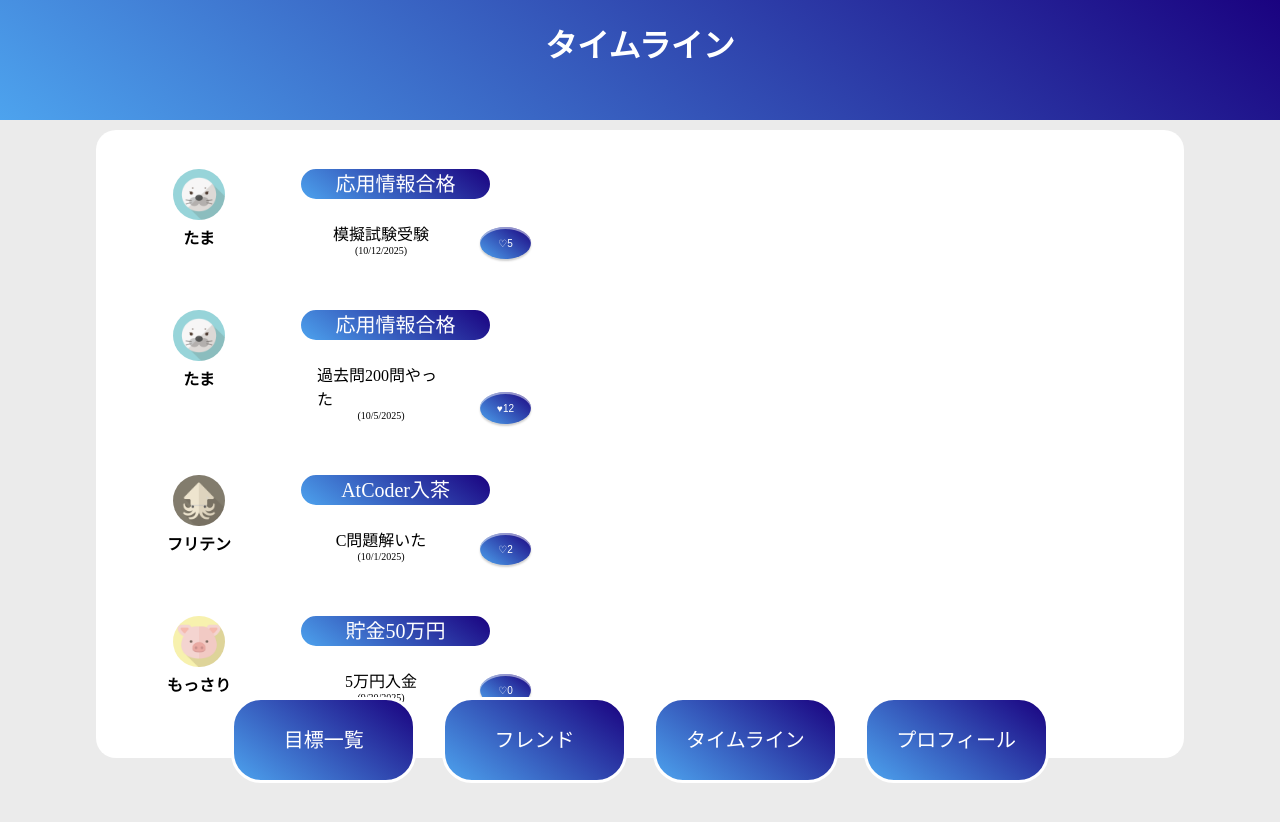
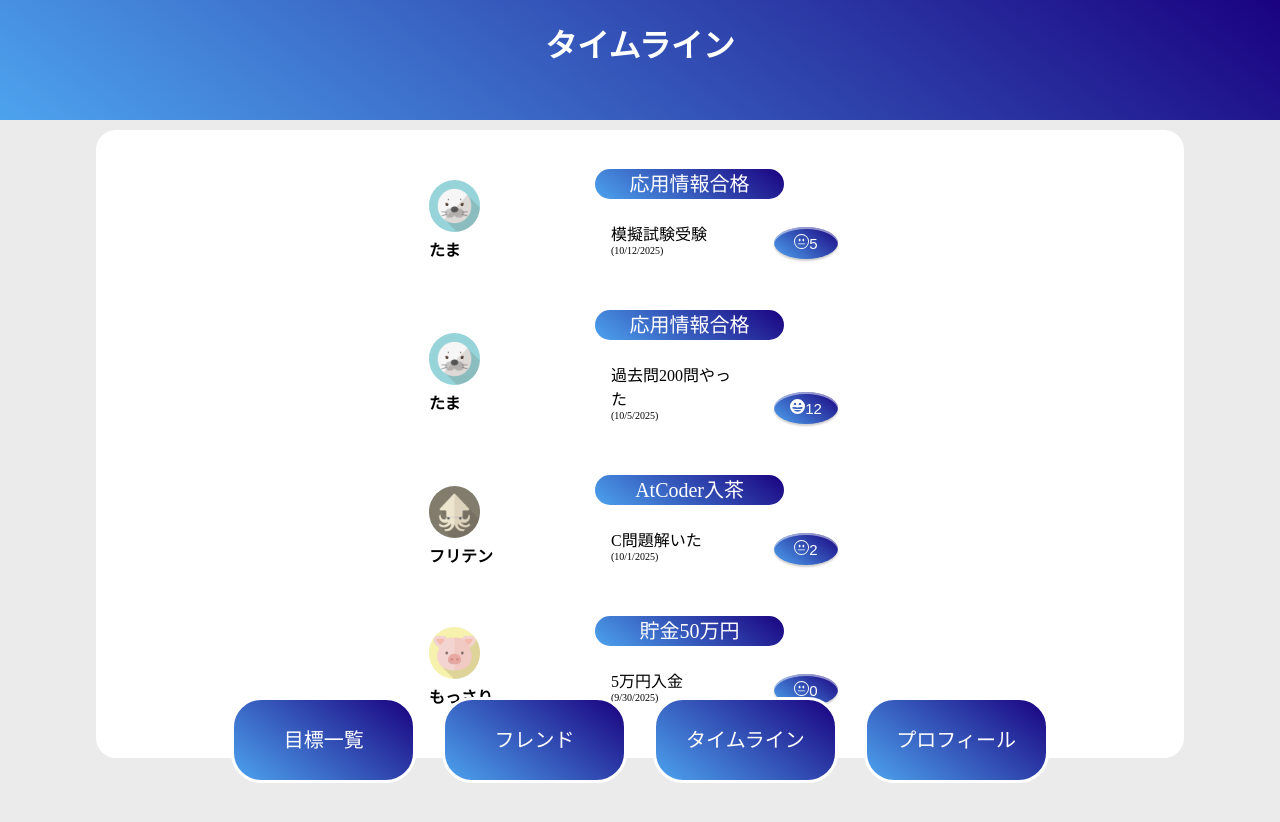
Before and after one commit to AkatukiSora/p-log, a React (Vite) app in the folder react/: page /p-log/timeLine in a window 1280 px wide. Shown: the top 822 px of the page. Built offline with nearby package versions, Linux system fonts and the light colour scheme.

Commit message:
デザインを調整

```diff
--- a/react/package.json
+++ b/react/package.json
@@ -13,6 +13,7 @@
   "dependencies": {
     "react": "^19.0.0",
     "react-dom": "^19.0.0",
+    "react-icons": "^5.5.0",
     "react-router-dom": "^7.10.1"
   },
   "devDependencies": {
--- a/react/src/index.css
+++ b/react/src/index.css
@@ -42,6 +42,10 @@ h1{
   top: 190px;
 }
 
+.addPostMain{
+  padding-bottom: 200px;
+}
+
 footer{
   width: 100%;
   margin: 0 auto;
--- a/react/src/pages/AddPost/AddPost.jsx
+++ b/react/src/pages/AddPost/AddPost.jsx
@@ -71,7 +71,10 @@ export default function AddPost() {
   const [postImageUrl,setImageUrl]=useState("");
 
   const addProgress=(e)=>{
-
+    if(postContent === "" || postPercent === ""){
+      alert("新しい進捗を入力してください")
+      return
+    }
     e.preventDefault();
     const newProgress={
       title:postContent,
@@ -109,7 +112,7 @@ export default function AddPost() {
         <header className="header">
             <h1>進捗の投稿</h1>
         </header>
-        <main className="main">
+        <main className="main addPostMain">
           <div>
               <div className={styles.post}>
                 {initGoals.map((goal)=>{
@@ -127,9 +130,9 @@ export default function AddPost() {
               </div>
           </div>
                       {selectedGoalId !== null && selectedGoal && (
-          <div>
-            <h2 className={styles.option}>{selectedGoal.title}</h2>
+          <div className={styles.test}>
               <div>
+                <h2 className={styles.option}>{selectedGoal.title}</h2>
                 <p>投稿文</p>
                 <form onSubmit={addProgress}>
                   <input
@@ -139,18 +142,18 @@ export default function AddPost() {
                   />
                   <p>進捗率</p>
                   <input
-                    type="number"
+                    type="range"
                     min="0"
                     max="100"
                     value={postPercent}
                     onChange={(e) => setPostPercent(e.target.value)}
-                  /><span>%</span><br />
+                  /><span>{postPercent}%</span><br />
                   <input
                     type="file"
                     accept="image/*"
                     onChange={(e) => setImageUrl(e.target.files[0] ? e.target.files[0].name : "")}
                   />
-                  <button>投稿</button>
+                  <button className={styles.button}>投稿</button>
                 </form>
               </div>
           </div>
--- a/react/src/pages/AddPost/AddPost.module.css
+++ b/react/src/pages/AddPost/AddPost.module.css
@@ -1,15 +1,16 @@
 .option{
+    width: 12vw;
+    line-height: 20px;
+    margin: 0 auto;
+    padding: 5px;
+    background-image: linear-gradient(37deg, rgb(77, 163, 238), rgba(26, 2, 128, 1));
+    font-size: 15px;
+    color: white;
     justify-content: center;
     align-items: center;
-    padding: 5px;
-    font-size: 15px;
-    width: 12vw;
-    line-height: 20px;
     text-align: center;
     border-radius: 30px;
     transition: 0.5s;
-    background-image: linear-gradient(37deg, rgb(77, 163, 238), rgba(26, 2, 128, 1));
-    color: white;
 }
 
 .option:hover{
@@ -17,22 +18,13 @@
     line-height: 35px;
 }
 
-li{
-    font-size: 15px;
-    width: 14vw;
-    line-height: 20px;
-    text-align: center;
-    border: 3px solid #FFF;
-    border-radius: 30px;
-    transition: 0.5s;
-}
 
 small{
     font-size: 10px;
 }
 
 
-button {
+.button {
     border-radius: 50%;
     border: none;
     background-image: linear-gradient(37deg, rgb(77, 163, 238), rgba(26, 2, 128, 1));
@@ -44,12 +36,19 @@ button {
     align-self: flex-end;
     color:white;
     font-size: 10px;
+    transition: 0.5s;
+}
+.button:hover{
+    width: 4.5vw;
+    height: 3vw;
 }
 
 .post{
+    height: 100px;
     display: flex;
-    gap: 2rem;
-    padding: 1rem;
+    justify-content: center;
+    align-items: center;
+    gap: 50px;
 }
 
 .post > :first-child {
@@ -60,5 +59,15 @@ button {
   flex-direction: column;
   align-items: center;
   justify-content: center;
-  align-self: flex-start;
+
 }
+
+.test{
+    position: relative;
+    top:100px;
+    height: 100px;
+    display: flex;
+    justify-content: center;
+    align-items: center;
+    gap: 2%;
+}
--- a/react/src/pages/myGoalsList/MyGoalsList.jsx
+++ b/react/src/pages/myGoalsList/MyGoalsList.jsx
@@ -63,6 +63,7 @@ const MyGoalsList = () => {
         <ButtonTopMyOption />
       </header>
       <main className="main myMain">
+        <div className={styles.default}>
           <div>
             {goals.map((goal)=>{
               return(
@@ -74,13 +75,14 @@ const MyGoalsList = () => {
                             </span>
                               <ul>
                                 {goal.progress.map((pro) => (
-                              <li key={pro.date}>{pro.title} <small>({new Date(pro.date).toLocaleDateString()})</small></li>
+                                  <li className={styles.list} key={pro.date}>{pro.title} <small>({new Date(pro.date).toLocaleDateString()})</small></li>
                                 ))}
                               </ul>
 
                         </div>
                     )
                   })}
+              </div>
         </div>
       </main>
       <footer>
--- a/react/src/pages/myGoalsList/MyGoalsList.module.css
+++ b/react/src/pages/myGoalsList/MyGoalsList.module.css
@@ -3,7 +3,7 @@
     font-size: 20px;
     width: 14vw;
     line-height: 20px;
-    text-align: center;
+    text-align: left;
     border-radius: 30px;
     transition: 0.5s;
     background-image: linear-gradient(37deg, rgb(77, 163, 238), rgba(26, 2, 128, 1));
@@ -15,16 +15,18 @@
     line-height: 35px;
 }
 
-li{
-    font-size: 15px;
-    width: 14vw;
-    line-height: 20px;
-    text-align: center;
-    border: 3px solid #FFF;
-    border-radius: 30px;
-    transition: 0.5s;
-}
 
 small{
     font-size: 10px;
 }
+
+.default{
+    display: flex;
+    flex-direction: column;
+    align-items: center;
+}
+
+
+.list{
+    text-align: left;
+}
--- a/react/src/pages/timeLine/TimeLine.jsx
+++ b/react/src/pages/timeLine/TimeLine.jsx
@@ -1,6 +1,8 @@
 import ButtonBottomOption from "../../components//button/buttonBottomOption/ButtonBottomOption.jsx"
 import { useState } from "react"
 import styles from "./TimeLine.module.css"
+import {BsEmojiNeutral} from "react-icons/bs"
+import { BsEmojiGrinFill } from "react-icons/bs";
 export default function TimeLine() {
   const postsList = [
     {
@@ -74,7 +76,7 @@ export default function TimeLine() {
         <h1>タイムライン</h1>
       </header>
       <main className="main">
-        <div>
+        <div className={styles.default}>
           {postsList.map((post)=>{
             const user = users[post.userId];
             const Liked = userLiked[post.id]
@@ -87,11 +89,12 @@ export default function TimeLine() {
                   <div>
                     <div className={styles.option}>{post.title}</div>
                   <div className={styles.post}>
-                    <div>{post.content}<small>({new Date(post.date).toLocaleDateString()})</small></div>
+                    <div className={styles.p}>{post.content}<small>({new Date(post.date).toLocaleDateString()})</small></div>
                     <button
                       onClick={() => handleLikeToggle(post.id)}
+                      className={styles.button}
                     >
-                      {Liked ? '♥' : '♡'}{likeCounts[post.id]}
+                      {Liked ? <BsEmojiGrinFill/> : <BsEmojiNeutral />}{likeCounts[post.id]}
                     </button>
                   </div>
                   </div>
--- a/react/src/pages/timeLine/TimeLine.module.css
+++ b/react/src/pages/timeLine/TimeLine.module.css
@@ -24,29 +24,29 @@
 
 .post > :first-child {
   width: 10vw;
-  flex-shrink: 0;
   padding: 3px;
   display: flex;
   flex-direction: column;
-  align-items: center;
+  align-items: left;
   justify-content: center;
-  align-self: flex-start;
 }
 
-button {
+.button {
     border-radius: 50%;
     border: none;
     background-image: linear-gradient(37deg, rgb(77, 163, 238), rgba(26, 2, 128, 1));
     box-shadow: inset 0 2px 0 rgba(255,255,255,0.5), 0 2px 2px rgba(0, 0, 0, 0.19);
     text-align: center;
     justify-content: center;
-    width: 4vw;
+    width: 5vw;
     height: 2.5vw;
     align-self: flex-end;
     color:white;
+    transition: 0.5s;
+    font-size: 15px;
 }
 
-button:hover{
+.button:hover{
     width: 4.5vw;
     height: 3.5vw;
     line-height: 35px;
@@ -57,3 +57,13 @@ button:hover{
     border-radius: 50%;
     margin-bottom: 5px;
 }
+
+.default{
+    display: flex;
+    flex-direction: column;
+    align-items: center;
+}
+
+.p{
+    align-items: left;
+}
```
Also changed, not shown: 1 other file (tests, documents, lock files or other folders). Lines whose indentation alone changed are shown as unchanged.
